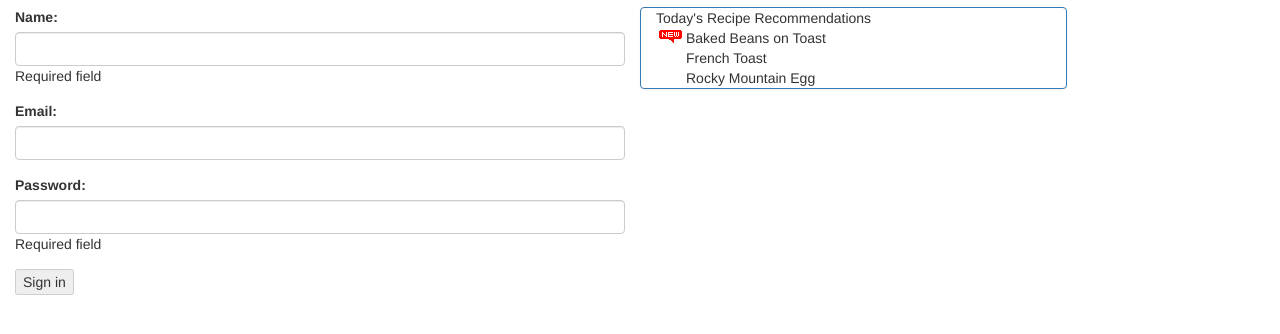
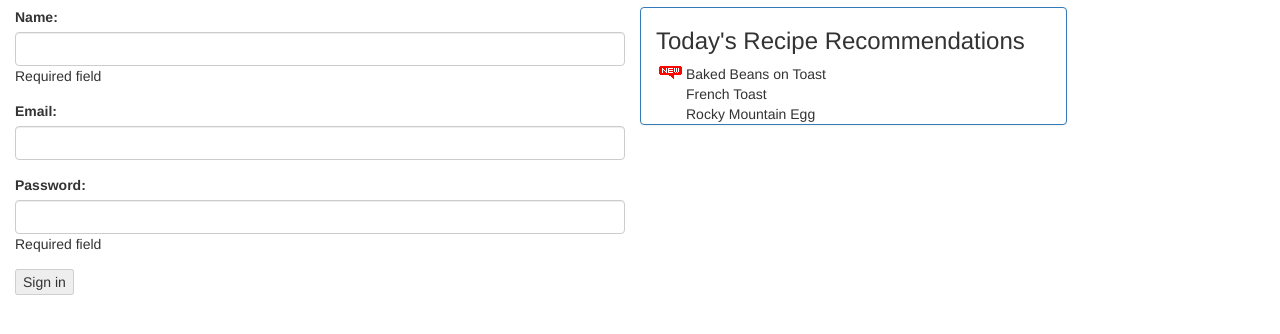
Before and after one commit to victorkane/recipe-js, a website: page public/index.html in a window 1280 px wide. Shown: the part 56-390 px from the top of the page. Drawn offline with nearby package versions, Linux system fonts and the light colour scheme.

Commit message:
closing div tags missing. index.html lines 34 & 39

```diff
--- a/public/index.html
+++ b/public/index.html
@@ -31,11 +31,12 @@
     <input type="submit" value="Sign in" ng-disabled="signInForm.$invalid">
   </form>
 
-  <div class="container col-md-4 panel panel-primary"
+  <div class="container col-md-4 panel panel-primary">
     <h3 class="ng-cloak">Today's Recipe Recommendations</h3>
     <div class="ng-cloak recipe" ng-repeat="recipe in recipevm.recipes" ng-class="recipe.new ? 'new' : 'old'">
       <span ng-bind="recipe.title" class="title"></span>
     </div>
+  </div>
   <script src="https://ajax.googleapis.com/ajax/libs/jquery/1.11.3/jquery.min.js"></script>
   <script src="https://maxcdn.bootstrapcdn.com/bootstrap/3.3.5/js/bootstrap.min.js"></script>
   <script src="https://ajax.googleapis.com/ajax/libs/angularjs/1.4.1/angular.js"></script>
```
